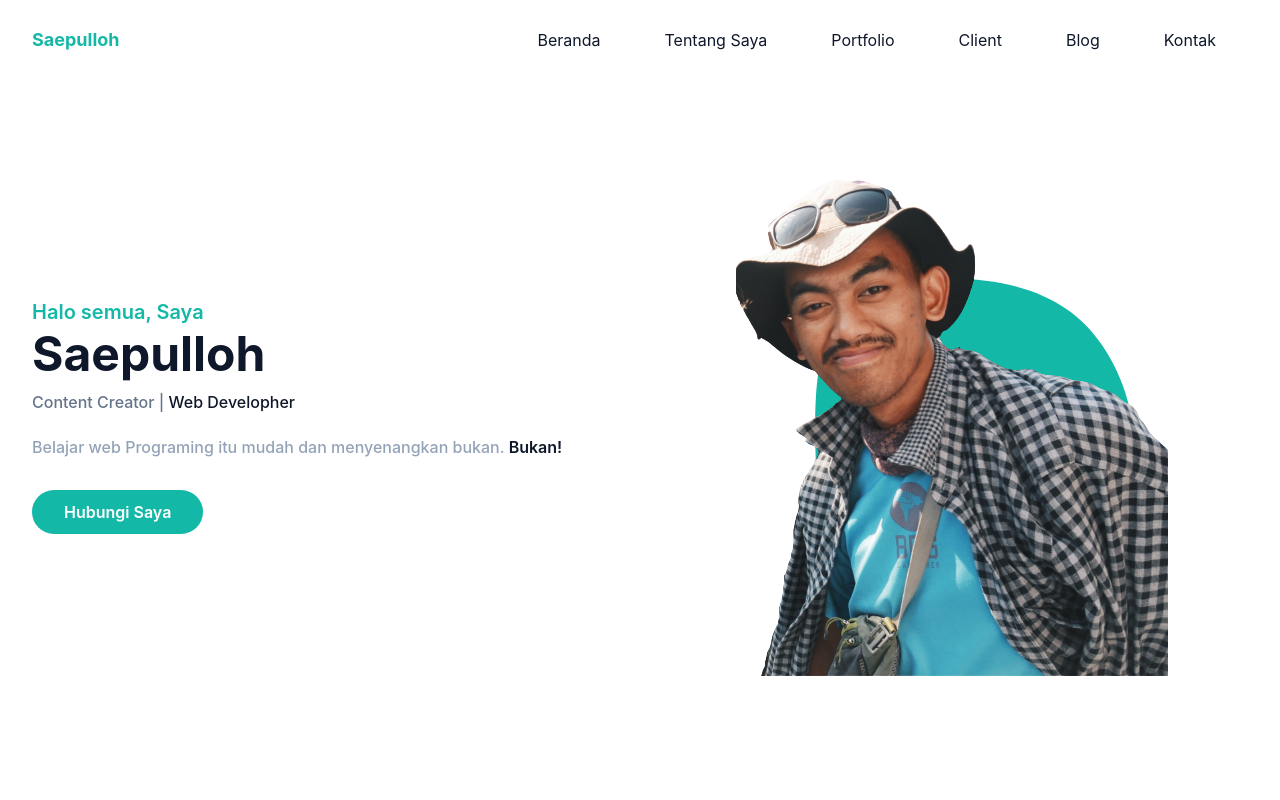
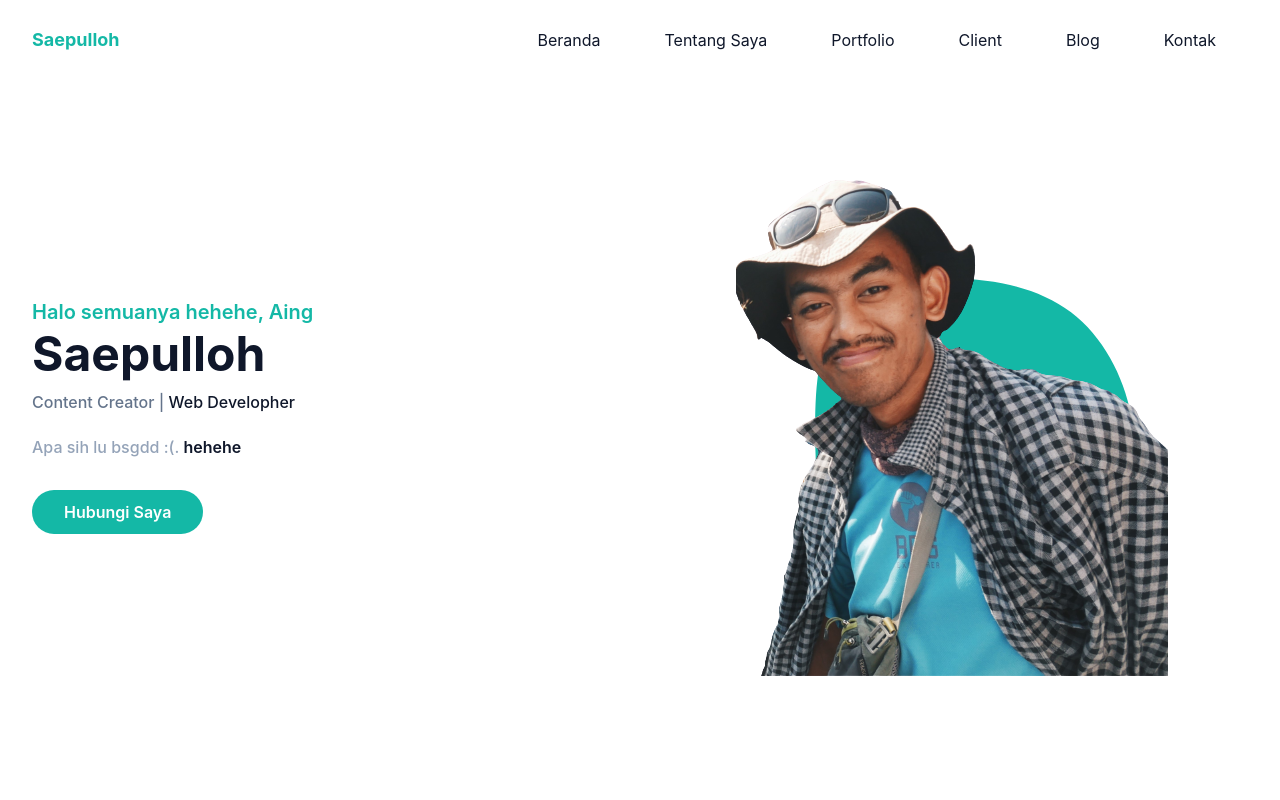
Before and after one commit to saepulloh20/Portfolio-tailwind-CSS, a website: page index.html in a window 1280 px wide. Shown: the top 800 px of the page. Drawn offline with Linux system fonts and the light colour scheme.

Commit message:
Portfolio

```diff
--- a/index.html
+++ b/index.html
@@ -55,9 +55,9 @@
       <div class="container">
         <div class="flex flex-wrap">
           <div class="self-center w-full px-4 lg:w-1/2">
-            <h1 class="text-base font-semibold text-primary md:text-xl">Halo semua, Saya <span class="block mt-1 mb-3 text-4xl font-bold text-dark lg:text-5xl">Saepulloh</span></h1>
+            <h1 class="text-base font-semibold text-primary md:text-xl">Halo semuanya hehehe, Aing <span class="block mt-1 mb-3 text-4xl font-bold text-dark lg:text-5xl">Saepulloh</span></h1>
             <h2 class="mb-5 font-medium text-slate-500 text-large lg:tetx-2xl">Content Creator | <span class="text-dark"> Web Developher </span></h2>
-            <p class="mb-10 font-medium leading-relaxed text-slate-400">Belajar web Programing itu mudah dan menyenangkan bukan. <span class="font-semibold text-dark">Bukan!</span></p>
+            <p class="mb-10 font-medium leading-relaxed text-slate-400">Apa sih lu bsgdd :(. <span class="font-semibold text-dark">hehehe</span></p>
 
             <a href="#" class="px-8 py-3 text-base font-semibold text-white transition duration-300 rounded-full bg-primary hover:shadow lg hover:bg-opacity-80 case-in-out">Hubungi Saya</a>
           </div>
```
